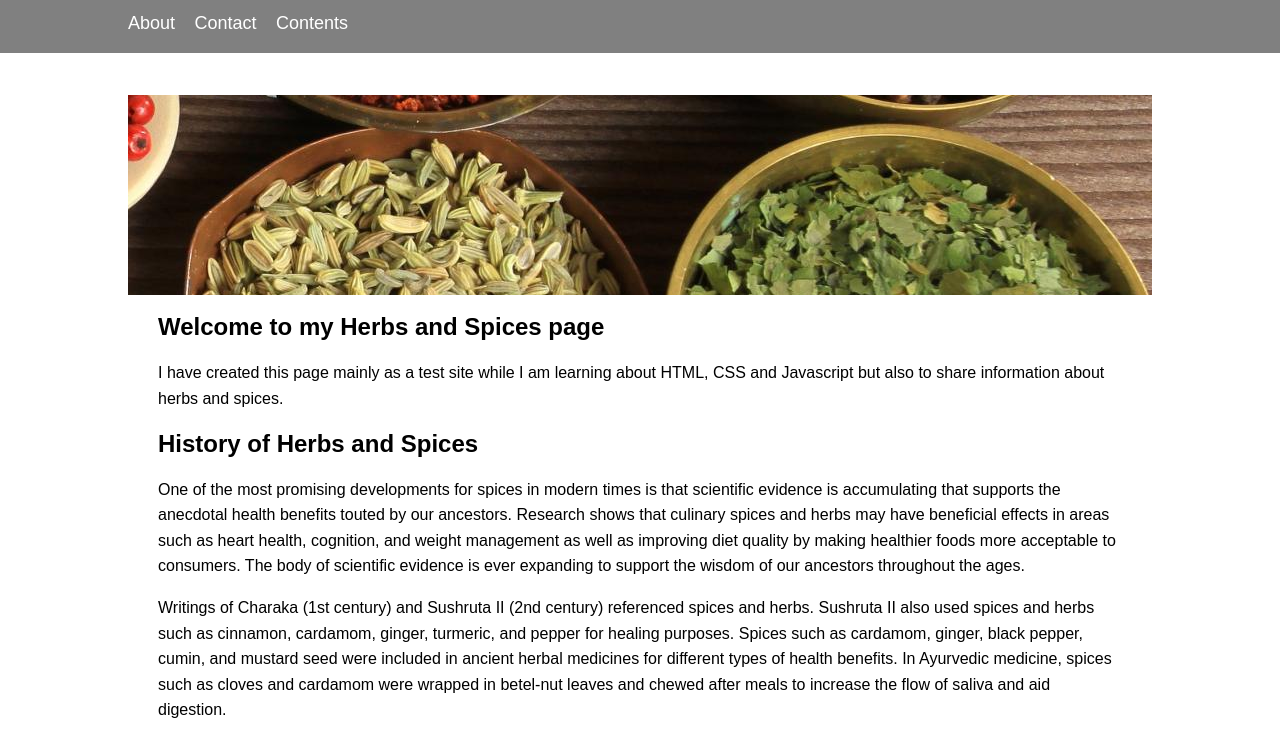
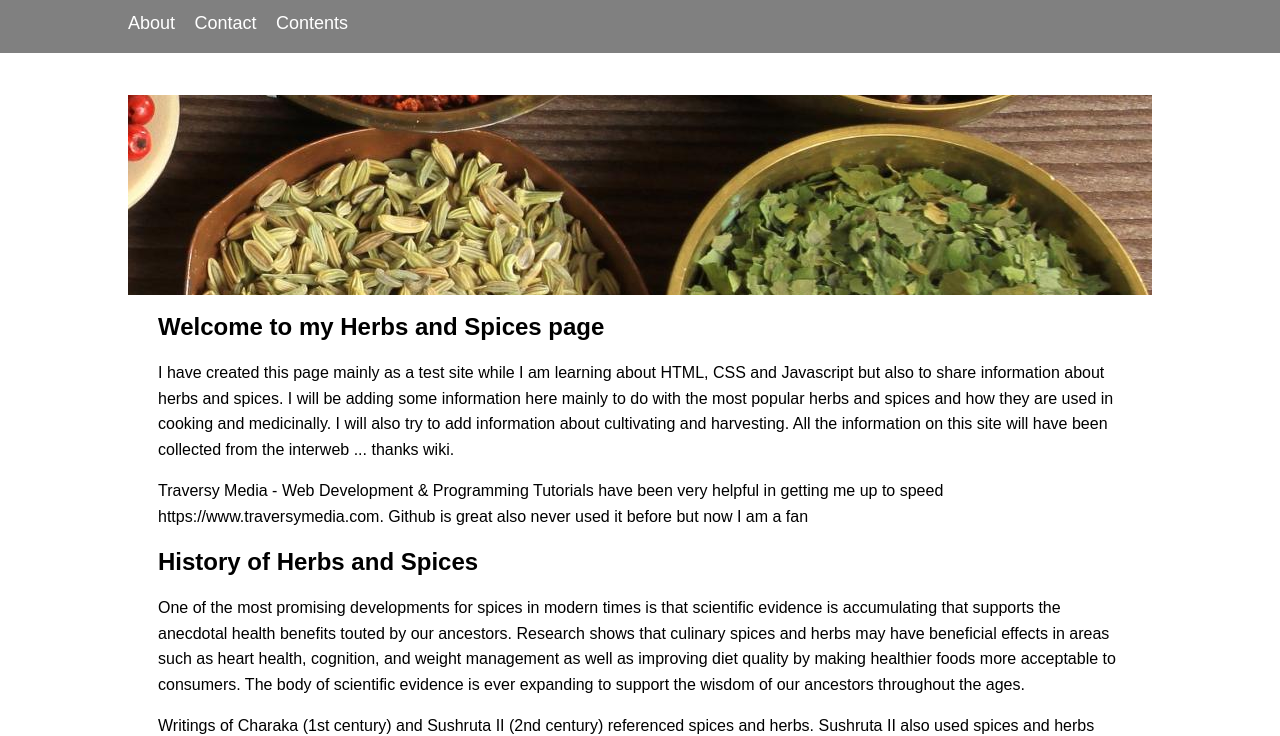
Before and after one commit to adsnell/herbsandspices, a plain HTML site: page index.html in a window 1280 px wide. Shown: the part 73-809 px from the top of the page. Drawn offline with Linux system fonts and the light colour scheme.

Commit message:
another commit

```diff
--- a/index.html
+++ b/index.html
@@ -38,7 +38,10 @@
     <div class="container">
       <section id="main">
         <h1>Welcome to my Herbs and Spices page</h1>
-        <p>I have created this page mainly as a test site while I am learning about HTML, CSS and Javascript but also to share information about herbs and spices.</p>
+        <p>I have created this page mainly as a test site while I am learning about HTML, CSS and Javascript but also to share information about herbs and spices. I will be adding some information here mainly to do with the most popular herbs and spices and how they are used in cooking and medicinally. I will also try to add information about cultivating and harvesting. All the information on this site will have been collected from the interweb ... thanks wiki.</p>
+
+        <p>Traversy Media - Web Development & Programming Tutorials have been very helpful in getting me up to speed https://www.traversymedia.com. Github is great also never used it before but now I am a fan</p>
+
         <h2>History of Herbs and Spices</h2>
         <p>One of the most promising developments for spices in modern times is that scientific evidence is accumulating that supports the anecdotal health benefits touted by our ancestors. Research shows that culinary spices and herbs may have beneficial effects in areas such as heart health, cognition, and weight management as well as improving diet quality by making healthier foods more acceptable to consumers. The body of scientific evidence is ever expanding to support the wisdom of our ancestors throughout the ages.</p>
         <p>Writings of Charaka (1st century) and Sushruta II (2nd century) referenced spices and herbs. Sushruta II also used spices and herbs such as cinnamon, cardamom, ginger, turmeric, and pepper for healing purposes. Spices such as cardamom, ginger, black pepper, cumin, and mustard seed were included in ancient herbal medicines for different types of health benefits. In Ayurvedic medicine, spices such as cloves and cardamom were wrapped in betel-nut leaves and chewed after meals to increase the flow of saliva and aid digestion.</p>
```
